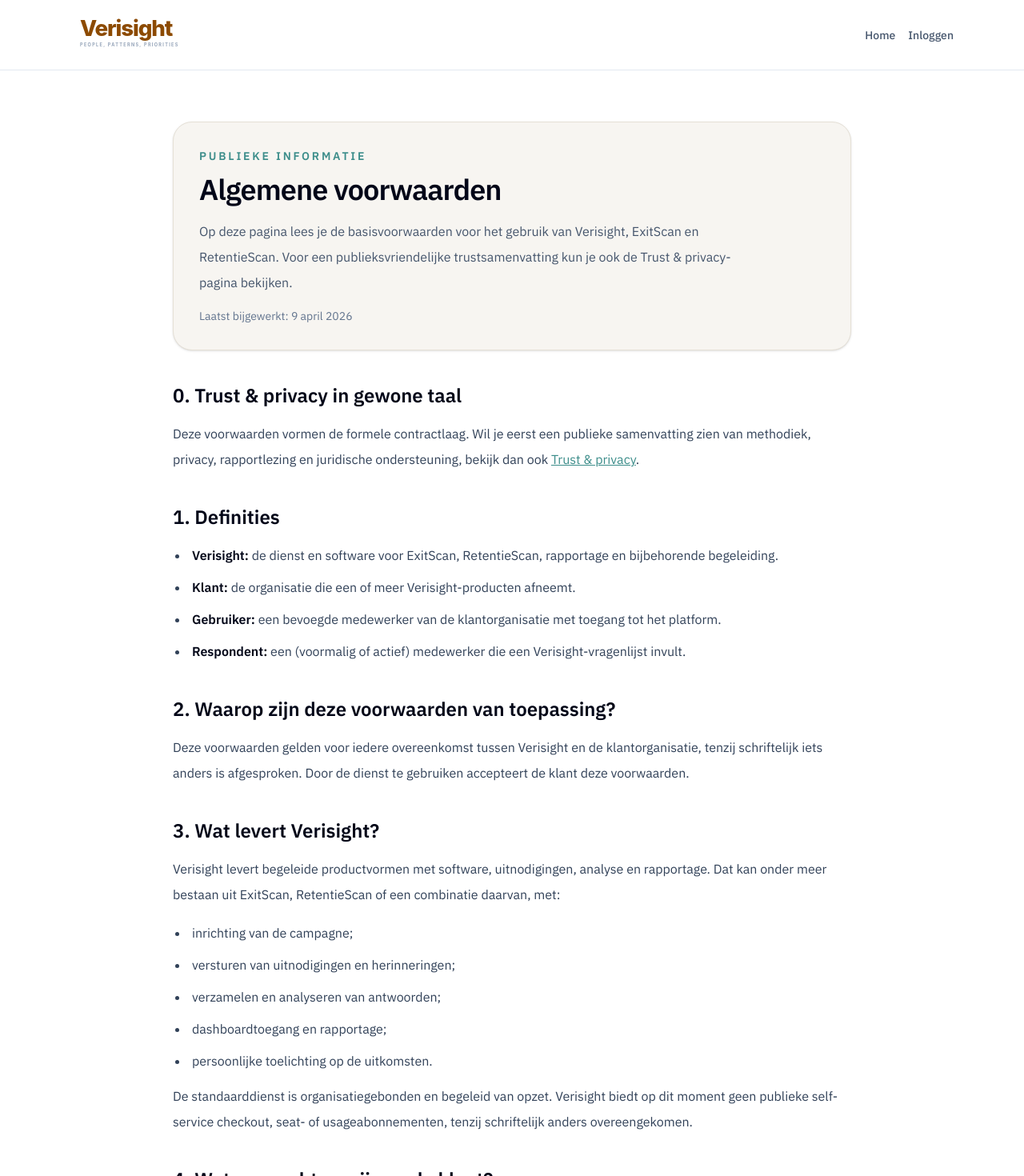
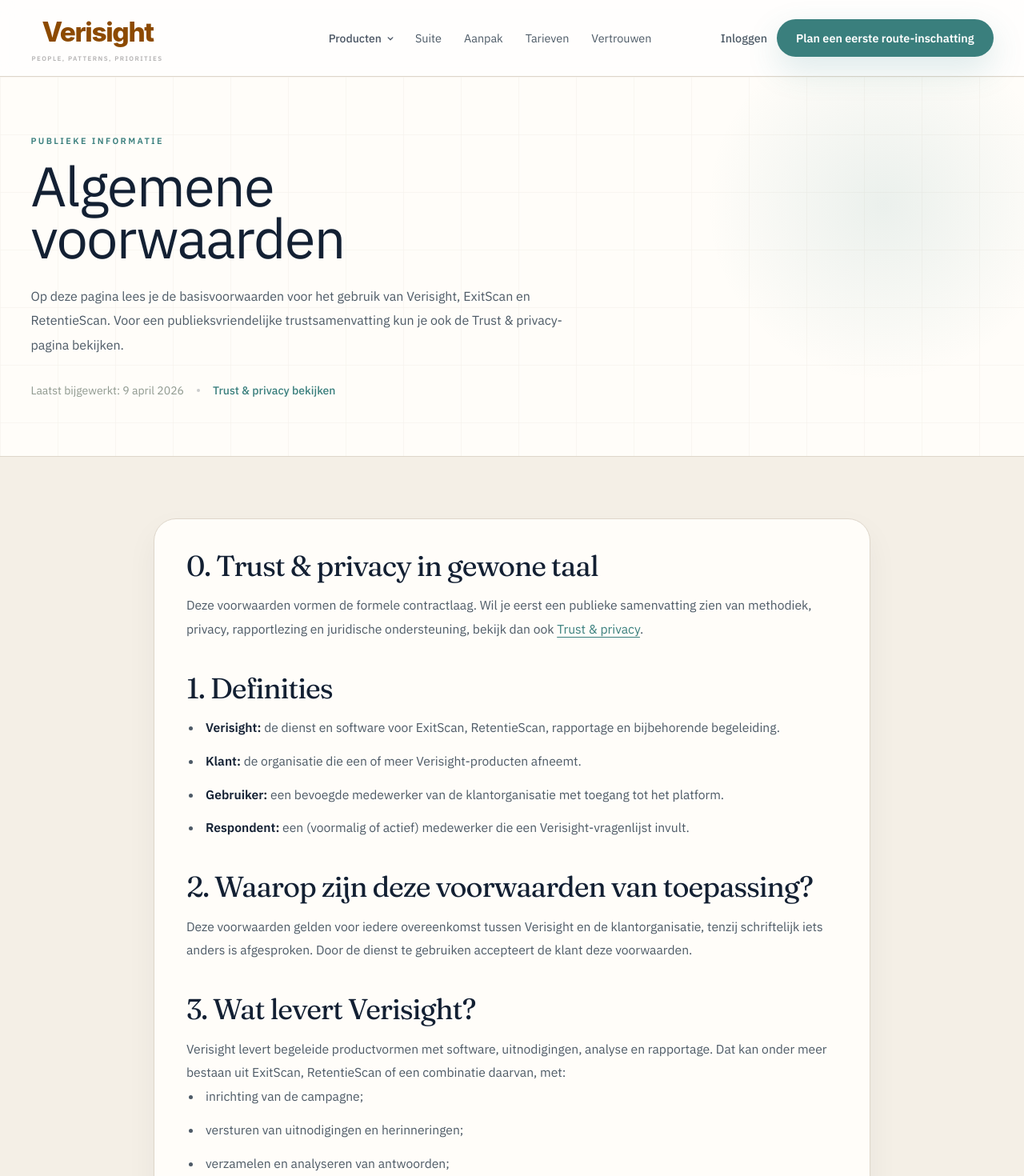
Before and after one commit to larshengel08-lang/VerisightSaaS, a Next.js app in the folder frontend/: page /voorwaarden in a window 1280 px wide. Shown: the top 1470 px of the page at 80% size. Built offline with nearby package versions, Linux system fonts and the light colour scheme.

Commit message:
Refresh legal page shell styling

```diff
--- a/frontend/components/marketing/legal-page-shell.tsx
+++ b/frontend/components/marketing/legal-page-shell.tsx
@@ -1,7 +1,7 @@
 import type { ReactNode } from 'react'
 import Link from 'next/link'
 import { PublicFooter } from '@/components/marketing/public-footer'
-import { Wordmark } from '@/components/marketing/wordmark'
+import { PublicHeader } from '@/components/marketing/public-header'
 
 interface LegalPageShellProps {
   title: string
@@ -17,32 +17,74 @@ export function LegalPageShell({
   children,
 }: LegalPageShellProps) {
   return (
-    <div className="min-h-screen bg-white text-slate-900">
-      <header className="border-b border-slate-200 bg-white">
-        <div className="mx-auto flex max-w-6xl items-center justify-between gap-4 px-5 py-4 sm:px-6">
-          <Wordmark size="sm" />
-          <div className="flex items-center gap-4 text-sm font-medium text-slate-600">
-            <Link href="/" className="transition-colors hover:text-slate-950">
-              Home
-            </Link>
-            <Link href="/login" className="transition-colors hover:text-slate-950">
-              Inloggen
-            </Link>
+    <div className="min-h-screen bg-[var(--bg)] text-[var(--ink)]">
+      <PublicHeader />
+
+      <main>
+        <section className="relative overflow-hidden border-b border-[var(--border)] bg-[var(--surface)]">
+          <div
+            aria-hidden
+            className="pointer-events-none absolute inset-0 opacity-35"
+            style={{
+              backgroundImage:
+                'linear-gradient(rgba(222,214,202,0.48) 1px, transparent 1px), linear-gradient(90deg, rgba(222,214,202,0.48) 1px, transparent 1px)',
+              backgroundSize: '72px 72px',
+            }}
+          />
+          <div
+            aria-hidden
+            className="pointer-events-none absolute -right-16 top-[-5rem] h-[30rem] w-[30rem]"
+            style={{
+              background: 'radial-gradient(circle, rgba(58,127,125,0.10) 0%, transparent 65%)',
+            }}
+          />
+
+          <div className="marketing-shell relative py-[clamp(3.5rem,5.6vw,5rem)]">
+            <div className="max-w-4xl">
+              <p className="text-[0.68rem] font-bold uppercase tracking-[0.22em] text-[var(--teal)]">
+                Publieke informatie
+              </p>
+              <h1 className="font-display mt-4 max-w-[14ch] text-[clamp(2.3rem,6vw,4.35rem)] leading-[0.94] tracking-[-0.04em] text-[var(--ink)]">
+                {title}
+              </h1>
+              <p className="mt-6 max-w-[44rem] text-[1rem] leading-[1.9] text-[var(--text)]">
+                {description}
+              </p>
+              <div className="mt-8 flex flex-wrap items-center gap-x-4 gap-y-3 text-sm text-[var(--muted)]">
+                <span>Laatst bijgewerkt: {lastUpdated}</span>
+                <span className="hidden h-1 w-1 rounded-full bg-[rgba(19,32,51,0.22)] sm:block" />
+                <Link
+                  href="/vertrouwen"
+                  className="inline-flex items-center gap-2 font-medium text-[var(--teal)] transition-colors hover:text-[var(--ink)]"
+                >
+                  Trust &amp; privacy bekijken
+                </Link>
+              </div>
+            </div>
           </div>
-        </div>
-      </header>
+        </section>
 
-      <main className="mx-auto max-w-4xl px-5 py-14 sm:px-6 md:py-16">
-        <div className="rounded-3xl border border-[#E5E0D6] bg-[#F7F5F1] p-8 shadow-sm">
-          <p className="text-sm font-semibold uppercase tracking-[0.2em] text-[#3C8D8A]">Publieke informatie</p>
-          <h1 className="mt-3 text-4xl font-bold tracking-tight text-slate-950">{title}</h1>
-          <p className="mt-4 max-w-2xl text-base leading-8 text-slate-600">{description}</p>
-          <p className="mt-4 text-sm text-slate-500">Laatst bijgewerkt: {lastUpdated}</p>
-        </div>
-
-        <div className="mt-10 space-y-10 text-base leading-8 text-slate-700 [&_h2]:scroll-mt-24 [&_h2]:text-2xl [&_h2]:font-bold [&_h2]:text-slate-950 [&_h2]:mb-4 [&_p]:mt-3 [&_ul]:mt-4 [&_ul]:space-y-2 [&_ul]:pl-5 [&_ul]:list-disc [&_li]:pl-1 [&_strong]:text-slate-950 [&_a]:text-[#3C8D8A] [&_a]:underline">
-          {children}
-        </div>
+        <section className="marketing-section">
+          <div className="marketing-shell">
+            <div className="mx-auto max-w-4xl rounded-[1.75rem] border border-[var(--border)] bg-[var(--surface)] p-6 shadow-[var(--marketing-shadow-soft)] sm:p-8 lg:p-10">
+              <div
+                className="
+                  space-y-10 text-[0.98rem] leading-[1.9] text-[var(--text)]
+                  [&_section]:space-y-4
+                  [&_h2]:font-display [&_h2]:text-[clamp(1.65rem,3vw,2.25rem)] [&_h2]:font-normal [&_h2]:leading-[1.04] [&_h2]:tracking-[-0.03em] [&_h2]:text-[var(--ink)]
+                  [&_p]:m-0
+                  [&_ul]:m-0 [&_ul]:list-disc [&_ul]:space-y-3 [&_ul]:pl-5
+                  [&_li]:pl-1
+                  [&_strong]:font-semibold [&_strong]:text-[var(--ink)]
+                  [&_a]:text-[var(--teal)] [&_a]:underline [&_a]:underline-offset-4 hover:[&_a]:text-[var(--ink)]
+                  [&_code]:rounded-[0.45rem] [&_code]:bg-[var(--bg)] [&_code]:px-1.5 [&_code]:py-0.5 [&_code]:text-[0.86em] [&_code]:text-[var(--ink)]
+                "
+              >
+                {children}
+              </div>
+            </div>
+          </div>
+        </section>
       </main>
 
       <PublicFooter />
```
